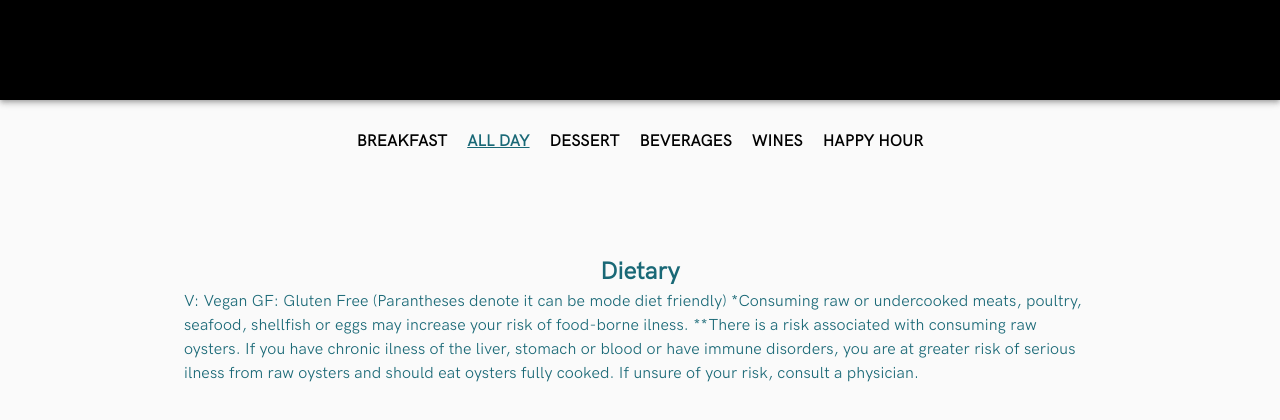
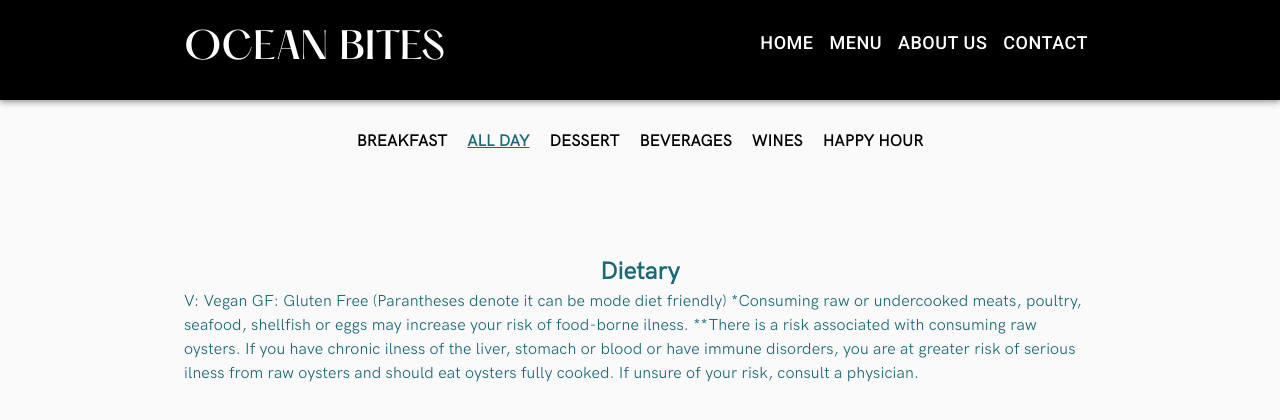
Before and after one commit to khan-skadi/ocean-bites, a React (Create React App) app: page /menu/all-day in a window 1280 px wide. Shown: the top 420 px of the page. Built offline with nearby package versions, Linux system fonts and the light colour scheme.

Commit message:
fix nav links

```diff
--- a/src/components/Navbar/SecondaryNavbar.tsx
+++ b/src/components/Navbar/SecondaryNavbar.tsx
@@ -37,6 +37,7 @@
       textTransform: "uppercase",
       fontFamily: "Hatton",
       fontWeight: 300,
+      color: "#fff",
 
       [theme.breakpoints.up("sm")]: {
         fontSize: "36px",
@@ -50,8 +51,17 @@
       display: "flex",
       alignItems: "flex-start",
 
+      "& .MuiLink-root": {
+        "&:hover": {
+          textDecoration: "none",
+        },
+
         "& .MuiButtonBase-root": {
           fontSize: "18px",
+
+          "&:not($active)": {
+            color: "#fff",
+          },
 
           "&:hover": {
             color: theme.palette.primary.main,
@@ -62,10 +72,6 @@
             marginLeft: "15px",
           },
         },
-    },
-    link: {
-      "&:hover": {
-        textDecoration: "none",
       },
     },
     active: {
@@ -105,27 +111,27 @@
         <Toolbar className={classes.toolbarRoot}>
           <Container maxWidth="md">
             <div className={classes.nav}>
-              <Typography variant="h6" color="textPrimary" className={classes.title}>
+              <Typography variant="h6" className={classes.title}>
                 Ocean Bites
               </Typography>
 
               <div className={classes.navMenu}>
-                <Link className={classes.link} component={NavLink} to={PATHS.home}>
+                <Link component={NavLink} to={PATHS.home}>
                   <Button variant="text" className={classnames(activeTab === NavItems.home && classes.active)}>
                     Home
                   </Button>
                 </Link>
-                <Link className={classes.link} component={NavLink} to={PATHS.menu}>
+                <Link component={NavLink} to={PATHS.menu}>
                   <Button variant="text" className={classnames(activeTab === NavItems.menu && classes.active)}>
                     Menu
                   </Button>
                 </Link>
-                <Link className={classes.link} component={NavLink} to={PATHS.about}>
+                <Link component={NavLink} to={PATHS.about}>
                   <Button variant="text" className={classnames(activeTab === NavItems.about && classes.active)}>
                     About Us
                   </Button>
                 </Link>
-                <Link className={classes.link} component={NavLink} to={PATHS.contact}>
+                <Link component={NavLink} to={PATHS.contact}>
                   <Button variant="text" className={classnames(activeTab === NavItems.contact && classes.active)}>
                     Contact
                   </Button>
```
Lines whose indentation alone changed are shown as unchanged.
